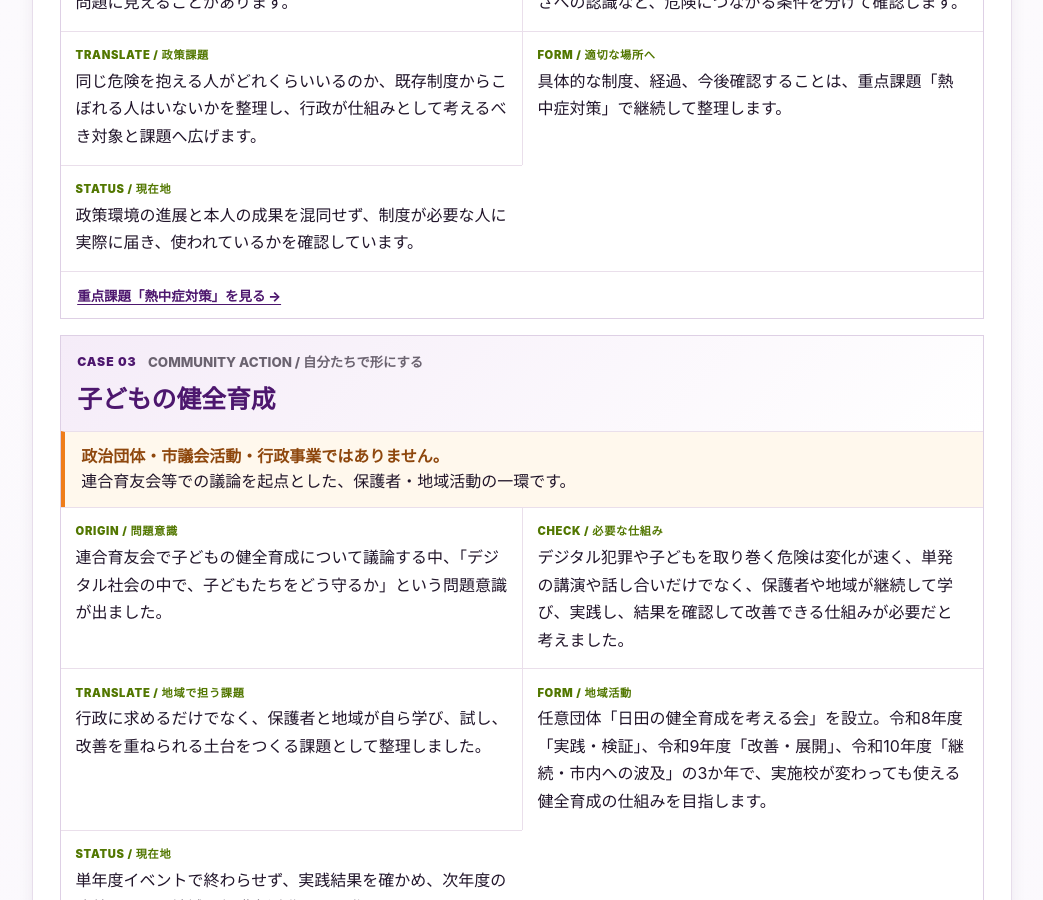
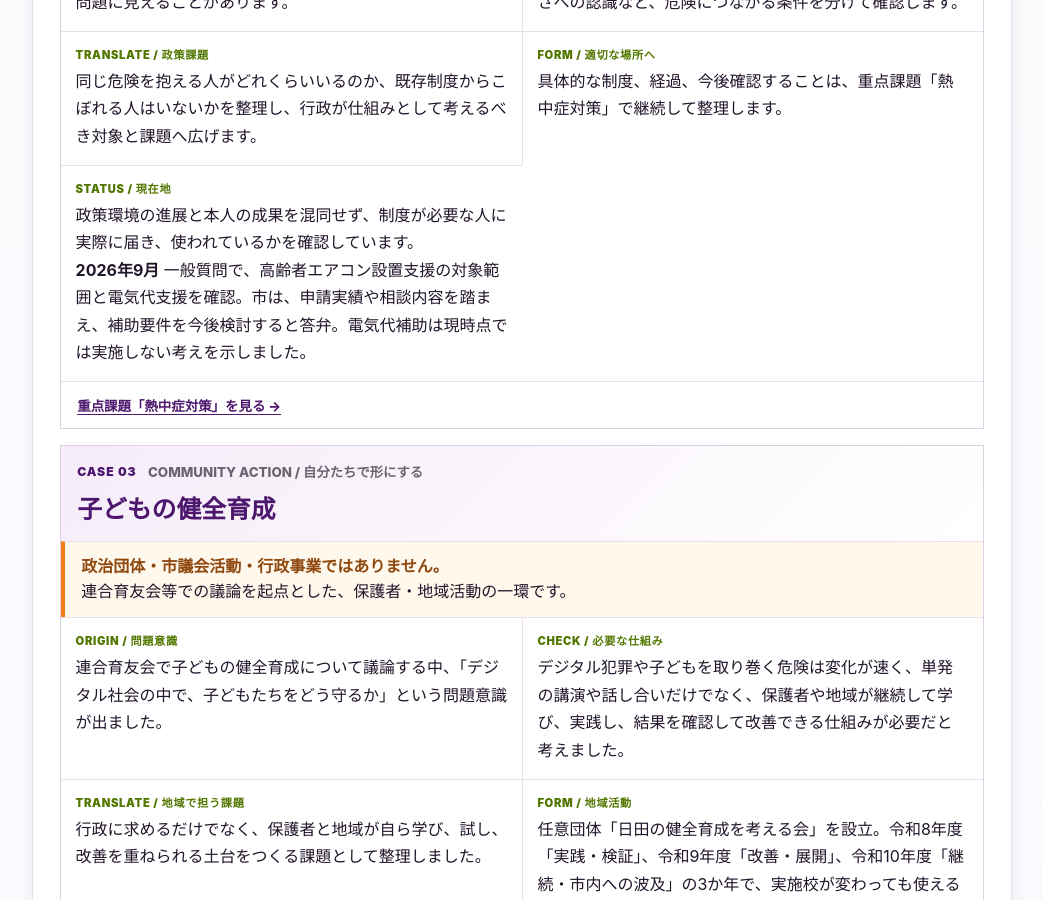
Before and after one commit to sakioryousuke-eng/activity-site, a Jekyll site: the page built from pages/promises/citizen-voices.html, in a window 1280 px wide and 900 px high, scrolled down 4215 px. Shown: the whole window, without its empty margins (118-1161 px from the left). Built offline with Jekyll 4.4.1, drawn with Linux system fonts in a browser that asks for light colours.

Commit message:
Add Sep 2026 heatstroke follow-up to promise 4

```diff
--- a/pages/promises/citizen-voices.html
+++ b/pages/promises/citizen-voices.html
@@ -80,7 +80,7 @@ description: 一人の困りから公共的な課題を見つけ、市民の言
         <section><p>CHECK / 条件を分ける</p><div>年齢、所得、エアコンの有無、購入・設置費、電気代、暑さへの認識など、危険につながる条件を分けて確認します。</div></section>
         <section><p>TRANSLATE / 政策課題</p><div>同じ危険を抱える人がどれくらいいるのか、既存制度からこぼれる人はいないかを整理し、行政が仕組みとして考えるべき対象と課題へ広げます。</div></section>
         <section><p>FORM / 適切な場所へ</p><div>具体的な制度、経過、今後確認することは、重点課題「熱中症対策」で継続して整理します。</div></section>
-        <section><p>STATUS / 現在地</p><div>政策環境の進展と本人の成果を混同せず、制度が必要な人に実際に届き、使われているかを確認しています。</div></section>
+        <section><p>STATUS / 現在地</p><div>政策環境の進展と本人の成果を混同せず、制度が必要な人に実際に届き、使われているかを確認しています。<br><strong>2026年9月</strong> 一般質問で、高齢者エアコン設置支援の対象範囲と電気代支援を確認。市は、申請実績や相談内容を踏まえ、補助要件を今後検討すると答弁。電気代補助は現時点では実施しない考えを示しました。</div></section>
       </div>
       <div class="promise-detail__case-links"><a href="{{ '/pages/priorities/heatstroke-prevention.html' | relative_url }}">重点課題「熱中症対策」を見る →</a></div>
     </article>
```
